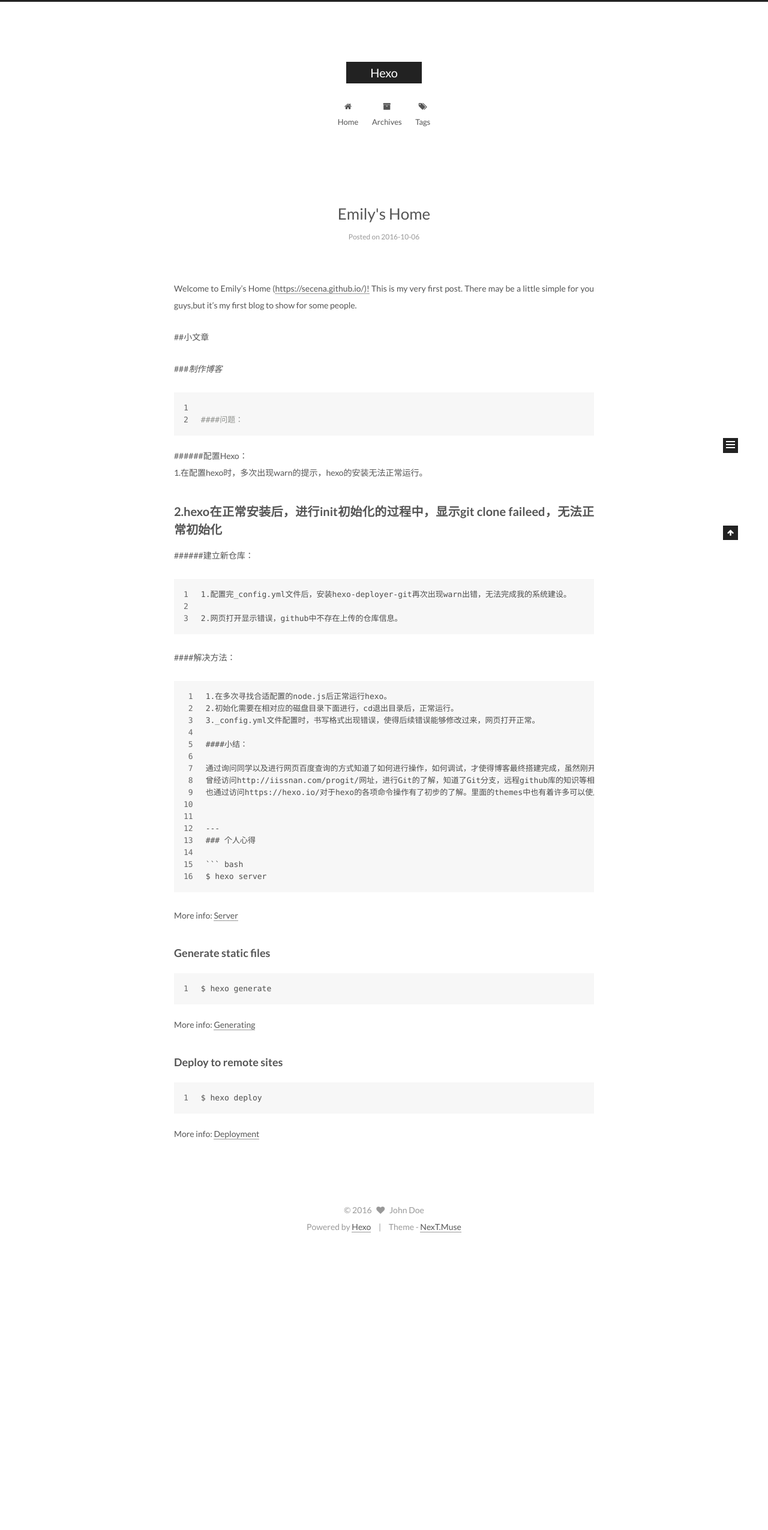
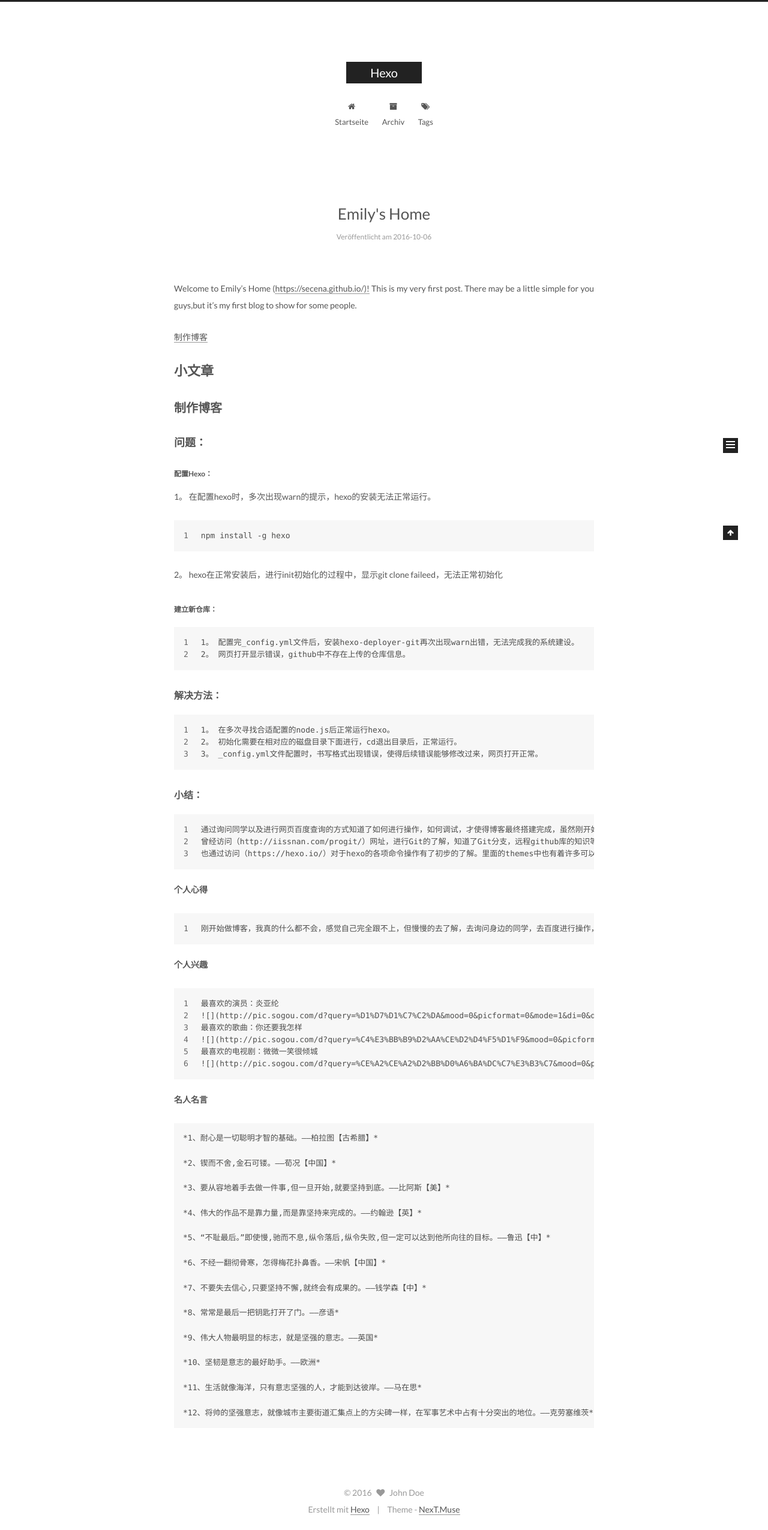
Before and after one commit to secena/secena.github.io, a plain HTML site: page index.html in a window 1280 px wide. Shown: the whole page at 60% size. Before the commit the page ends 2079 px from the top, so only its background shows below. Drawn offline with Linux system fonts and the light colour scheme.

Commit message:
Site updated: 2016-10-06 23:48:22

````diff
--- a/css/main.css
+++ b/css/main.css
@@ -1548,7 +1548,7 @@ pre .javascript .function {
   width: 4px;
   height: 4px;
   border-radius: 50%;
-  background: #5b9c88;
+  background: #00f4c6;
 }
 .links-of-blogroll {
   font-size: 13px;
--- a/index.html
+++ b/index.html
@@ -172,7 +172,7 @@
 
               <i class="menu-item-icon fa fa-fw fa-home"></i> <br />
 
-            Home
+            Startseite
           </a>
         </li>
 
@@ -182,7 +182,7 @@
 
               <i class="menu-item-icon fa fa-fw fa-archive"></i> <br />
 
-            Archives
+            Archiv
           </a>
         </li>
 
@@ -248,7 +248,7 @@
             <span class="post-meta-item-icon">
               <i class="fa fa-calendar-o"></i>
             </span>
-            <span class="post-meta-item-text">Posted on</span>
+            <span class="post-meta-item-text">Veröffentlicht am</span>
             <time itemprop="dateCreated" datetime="2016-10-06T12:35:13+08:00" content="2016-10-06">
               2016-10-06
             </time>
@@ -280,18 +280,41 @@
 
 
             <p>Welcome to Emily’s Home (<a href="https://secena.github.io/)!" target="_blank" rel="external">https://secena.github.io/)!</a> This is my very first post. There may be a little simple for you guys,but it’s my first blog to show for some people.</p>
-<p>##小文章 </p>
-<p>###<em>制作博客</em></p>
-<figure class="highlight bash"><table><tr><td class="gutter"><pre><div class="line">1</div><div class="line">2</div></pre></td><td class="code"><pre><div class="line"></div><div class="line"><span class="comment">####问题：</span></div></pre></td></tr></table></figure>
-<p>######配置Hexo：<br>1.在配置hexo时，多次出现warn的提示，hexo的安装无法正常运行。</p>
-<h2 id="2-hexo在正常安装后，进行init初始化的过程中，显示git-clone-faileed，无法正常初始化"><a href="#2-hexo在正常安装后，进行init初始化的过程中，显示git-clone-faileed，无法正常初始化" class="headerlink" title="2.hexo在正常安装后，进行init初始化的过程中，显示git clone faileed，无法正常初始化"></a>2.hexo在正常安装后，进行init初始化的过程中，显示git clone faileed，无法正常初始化</h2><p>######建立新仓库：<br><figure class="highlight plain"><table><tr><td class="gutter"><pre><div class="line">1</div><div class="line">2</div><div class="line">3</div></pre></td><td class="code"><pre><div class="line">1.配置完_config.yml文件后，安装hexo-deployer-git再次出现warn出错，无法完成我的系统建设。</div><div class="line"></div><div class="line">2.网页打开显示错误，github中不存在上传的仓库信息。</div></pre></td></tr></table></figure></p>
-<p>####解决方法：<br><figure class="highlight plain"><table><tr><td class="gutter"><pre><div class="line">1</div><div class="line">2</div><div class="line">3</div><div class="line">4</div><div class="line">5</div><div class="line">6</div><div class="line">7</div><div class="line">8</div><div class="line">9</div><div class="line">10</div><div class="line">11</div><div class="line">12</div><div class="line">13</div><div class="line">14</div><div class="line">15</div><div class="line">16</div></pre></td><td class="code"><pre><div class="line">1.在多次寻找合适配置的node.js后正常运行hexo。</div><div class="line">2.初始化需要在相对应的磁盘目录下面进行，cd退出目录后，正常运行。</div><div class="line">3._config.yml文件配置时，书写格式出现错误，使得后续错误能够修改过来，网页打开正常。</div><div class="line"></div><div class="line">####小结：</div><div class="line"></div><div class="line">通过询问同学以及进行网页百度查询的方式知道了如何进行操作，如何调试，才使得博客最终搭建完成，虽然刚开始还是比较简单的内容，但慢慢地深入了解后，应该会知道更多的内容，也能够加深博客的深度！</div><div class="line">曾经访问http://iissnan.com/progit/网址，进行Git的了解，知道了Git分支，远程github库的知识等相关内容。</div><div class="line">也通过访问https://hexo.io/对于hexo的各项命令操作有了初步的了解。里面的themes中也有着许多可以使用的模板。</div><div class="line"></div><div class="line"></div><div class="line">---</div><div class="line">### 个人心得</div><div class="line"></div><div class="line">``` bash</div><div class="line">$ hexo server</div></pre></td></tr></table></figure></p>
-<p>More info: <a href="https://hexo.io/docs/server.html" target="_blank" rel="external">Server</a></p>
-<h3 id="Generate-static-files"><a href="#Generate-static-files" class="headerlink" title="Generate static files"></a>Generate static files</h3><figure class="highlight bash"><table><tr><td class="gutter"><pre><div class="line">1</div></pre></td><td class="code"><pre><div class="line">$ hexo generate</div></pre></td></tr></table></figure>
-<p>More info: <a href="https://hexo.io/docs/generating.html" target="_blank" rel="external">Generating</a></p>
-<h3 id="Deploy-to-remote-sites"><a href="#Deploy-to-remote-sites" class="headerlink" title="Deploy to remote sites"></a>Deploy to remote sites</h3><figure class="highlight bash"><table><tr><td class="gutter"><pre><div class="line">1</div></pre></td><td class="code"><pre><div class="line">$ hexo deploy</div></pre></td></tr></table></figure>
-<p>More info: <a href="https://hexo.io/docs/deployment.html" target="_blank" rel="external">Deployment</a></p>
+<p><a href="http://secena.github.com/" title="制作博客" target="_blank" rel="external">制作博客</a> </p>
+<h1 id="小文章"><a href="#小文章" class="headerlink" title="小文章"></a>小文章</h1><h2 id="制作博客"><a href="#制作博客" class="headerlink" title="制作博客"></a><strong>制作博客</strong></h2><h3 id="问题："><a href="#问题：" class="headerlink" title="问题："></a>问题：</h3><h6 id="配置Hexo："><a href="#配置Hexo：" class="headerlink" title="配置Hexo："></a>配置Hexo：</h6><p>1。 在配置hexo时，多次出现warn的提示，hexo的安装无法正常运行。<br><figure class="highlight plain"><table><tr><td class="gutter"><pre><div class="line">1</div></pre></td><td class="code"><pre><div class="line">npm install -g hexo</div></pre></td></tr></table></figure></p>
+<p>2。 hexo在正常安装后，进行init初始化的过程中，显示git clone faileed，无法正常初始化</p>
+<h6 id="建立新仓库："><a href="#建立新仓库：" class="headerlink" title="建立新仓库："></a>建立新仓库：</h6><figure class="highlight plain"><table><tr><td class="gutter"><pre><div class="line">1</div><div class="line">2</div></pre></td><td class="code"><pre><div class="line">1。 配置完_config.yml文件后，安装hexo-deployer-git再次出现warn出错，无法完成我的系统建设。</div><div class="line">2。 网页打开显示错误，github中不存在上传的仓库信息。</div></pre></td></tr></table></figure>
+<h4 id="解决方法："><a href="#解决方法：" class="headerlink" title="解决方法："></a>解决方法：</h4><figure class="highlight plain"><table><tr><td class="gutter"><pre><div class="line">1</div><div class="line">2</div><div class="line">3</div></pre></td><td class="code"><pre><div class="line">1。 在多次寻找合适配置的node.js后正常运行hexo。</div><div class="line">2。 初始化需要在相对应的磁盘目录下面进行，cd退出目录后，正常运行。</div><div class="line">3。 _config.yml文件配置时，书写格式出现错误，使得后续错误能够修改过来，网页打开正常。</div></pre></td></tr></table></figure>
+<h4 id="小结："><a href="#小结：" class="headerlink" title="小结："></a>小结：</h4><figure class="highlight plain"><table><tr><td class="gutter"><pre><div class="line">1</div><div class="line">2</div><div class="line">3</div></pre></td><td class="code"><pre><div class="line">通过询问同学以及进行网页百度查询的方式知道了如何进行操作，如何调试，才使得博客最终搭建完成，虽然刚开始还是比较简单的内容，但慢慢地深入了解后，应该会知道更多的内容，也能够加深博客的深度！</div><div class="line">曾经访问（http://iissnan.com/progit/）网址，进行Git的了解，知道了Git分支，远程github库的知识等相关内容。</div><div class="line">也通过访问（https://hexo.io/）对于hexo的各项命令操作有了初步的了解。里面的themes中也有着许多可以使用的模板。</div></pre></td></tr></table></figure>
+<p><strong>个人心得</strong></p>
+<figure class="highlight plain"><table><tr><td class="gutter"><pre><div class="line">1</div></pre></td><td class="code"><pre><div class="line">刚开始做博客，我真的什么都不会，感觉自己完全跟不上，但慢慢的去了解，去询问身边的同学，去百度进行操作，一点点的进步，一点点的认识，到现在总算是有一个雏形了。虽然，这博客还太简单，简单到只有一些文字，但是，进步的过程毕竟是进行时，会慢慢深入了解到更多更多的事情的！</div></pre></td></tr></table></figure>
+<p><strong>个人兴趣</strong></p>
+<figure class="highlight bash"><table><tr><td class="gutter"><pre><div class="line">1</div><div class="line">2</div><div class="line">3</div><div class="line">4</div><div class="line">5</div><div class="line">6</div></pre></td><td class="code"><pre><div class="line">最喜欢的演员：炎亚纶</div><div class="line">![](http://pic.sogou.com/d?query=%D1%D7%D1%C7%C2%DA&amp;mood=0&amp;picformat=0&amp;mode=1&amp;di=0&amp;did=47)</div><div class="line">最喜欢的歌曲：你还要我怎样</div><div class="line">![](http://pic.sogou.com/d?query=%C4%E3%BB%B9%D2%AA%CE%D2%D4%F5%D1%F9&amp;mood=0&amp;picformat=0&amp;mode=1&amp;di=2&amp;did=13)</div><div class="line">最喜欢的电视剧：微微一笑很倾城</div><div class="line">![](http://pic.sogou.com/d?query=%CE%A2%CE%A2%D2%BB%D0%A6%BA%DC%C7%E3%B3%C7&amp;mood=0&amp;picformat=0&amp;mode=1&amp;di=2&amp;did=24)</div></pre></td></tr></table></figure>
+<p><strong>名人名言</strong></p>
+<pre><code>*1、耐心是一切聪明才智的基础。——柏拉图【古希腊】*
 
+*2、锲而不舍,金石可镂。——荀况【中国】*
+
+*3、要从容地着手去做一件事,但一旦开始,就要坚持到底。——比阿斯【美】*
+
+*4、伟大的作品不是靠力量,而是靠坚持来完成的。——约翰逊【英】*
+
+*5、“不耻最后。”即使慢,驰而不息,纵令落后,纵令失败,但一定可以达到他所向往的目标。——鲁迅【中】*
+
+*6、不经一翻彻骨寒，怎得梅花扑鼻香。——宋帆【中国】*
+
+*7、不要失去信心,只要坚持不懈,就终会有成果的。——钱学森【中】*
+
+*8、常常是最后一把钥匙打开了门。——彦语*
+
+*9、伟大人物最明显的标志，就是坚强的意志。——英国*
+
+*10、坚韧是意志的最好助手。——欧洲*
+
+*11、生活就像海洋，只有意志坚强的人，才能到达彼岸。——马在思*
+
+*12、将帅的坚强意志，就像城市主要街道汇集点上的方尖碑一样，在军事艺术中占有十分突出的地位。——克劳塞维茨*
+</code></pre>
 
 
 
@@ -361,7 +384,7 @@
           <div class="site-state-item site-state-posts">
             <a href="/archives">
               <span class="site-state-item-count">1</span>
-              <span class="site-state-item-name">posts</span>
+              <span class="site-state-item-name">Artikel</span>
             </a>
           </div>
 
@@ -408,7 +431,7 @@
 </div>
 
 <div class="powered-by">
-  Powered by <a class="theme-link" href="https://hexo.io">Hexo</a>
+  Erstellt mit  <a class="theme-link" href="https://hexo.io">Hexo</a>
 </div>
 
 <div class="theme-info">
````
Also changed, not shown: 2016/10/06/hello-world/index.html (+49 -32 lines), archives/2016/10/index.html (+6 -6 lines), archives/2016/index.html (+6 -6 lines), archives/index.html (+6 -6 lines), css/images/10825287_113434471000_2.jpg (added), css/images/128.jpg (added), css/images/199392_205636355000_2.jpg (added).
